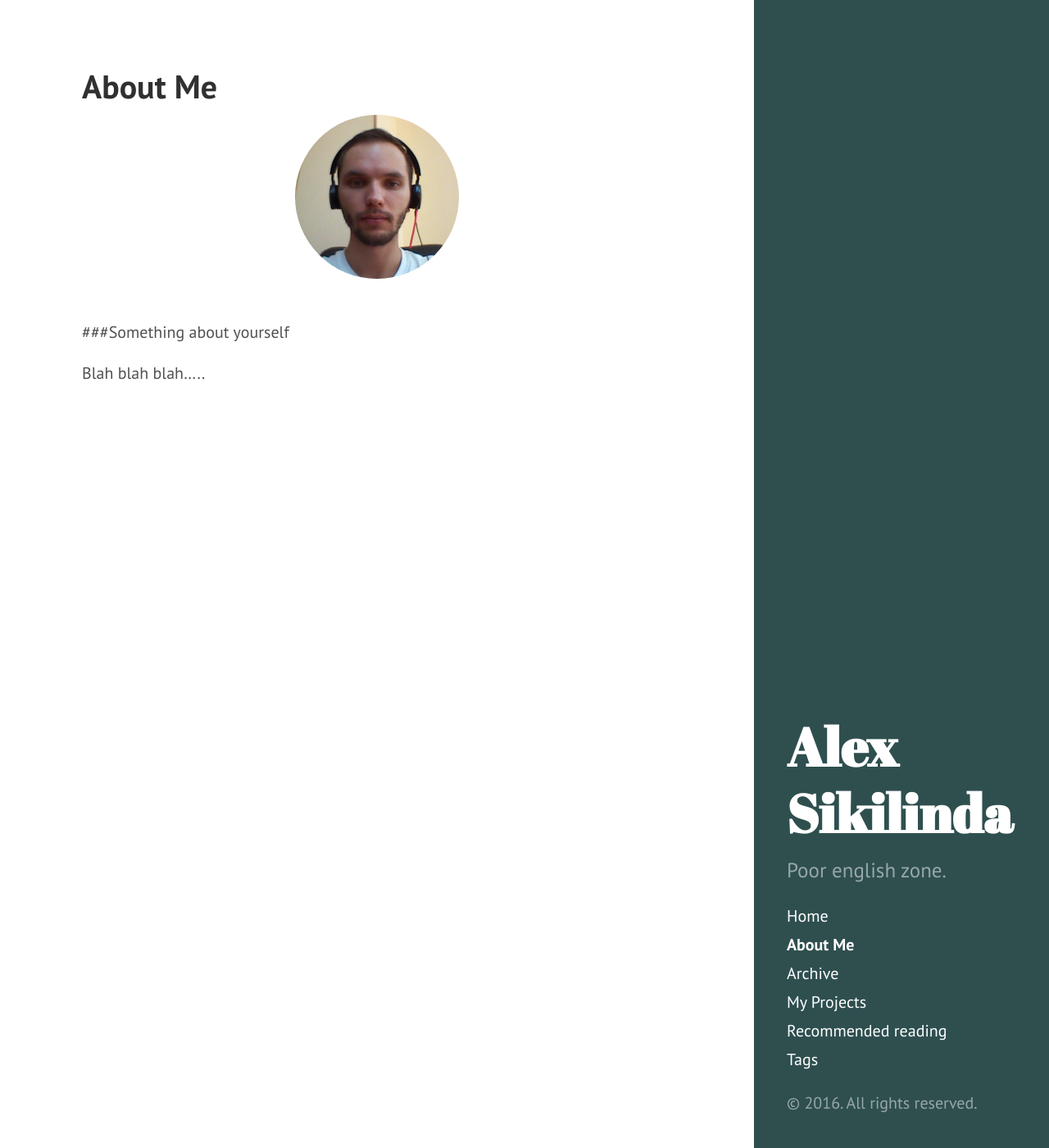
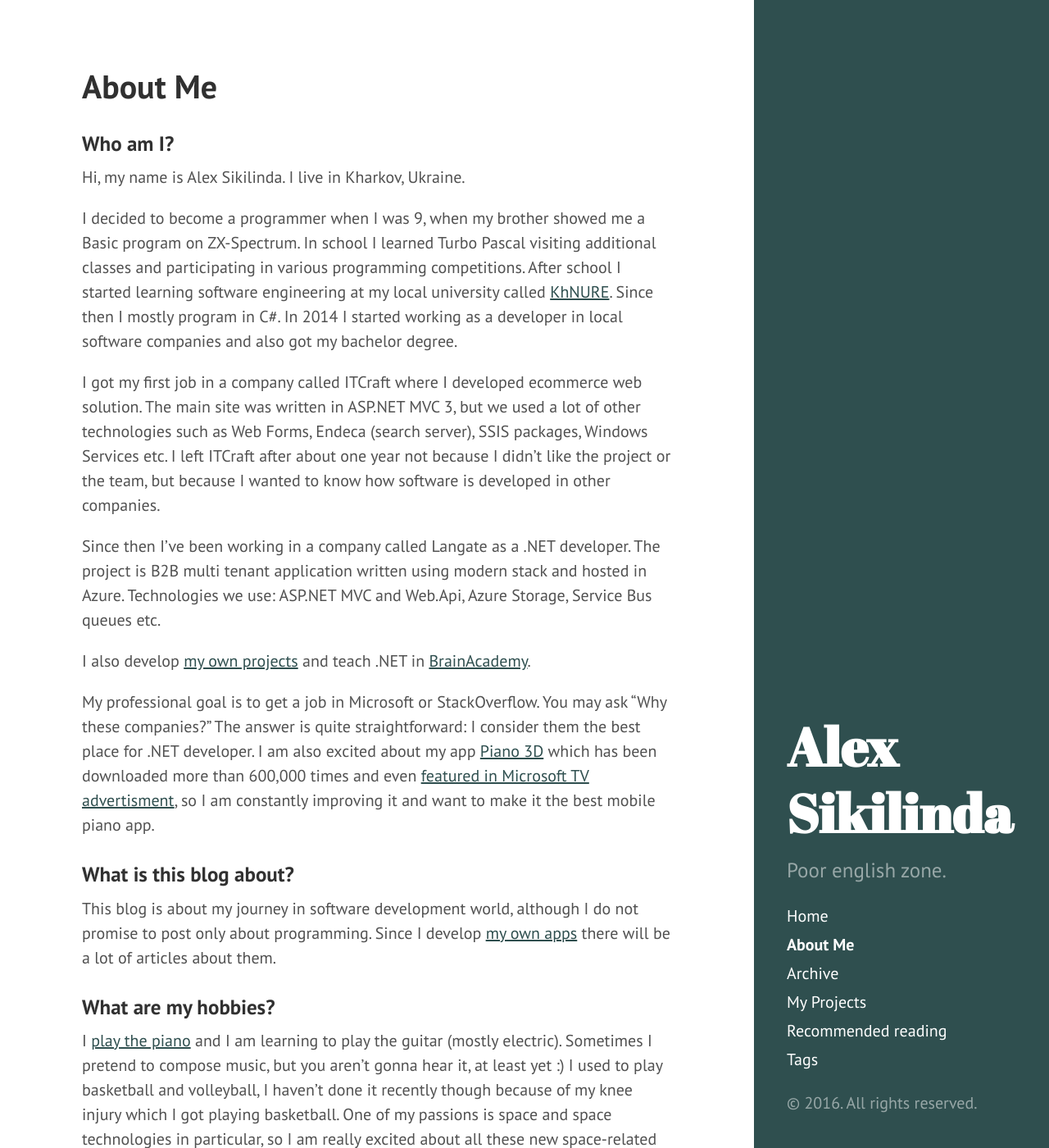
Before and after one commit to AlexSikilinda/alexsikilinda.github.io, a Jekyll site: the page built from about.md, in a window 1280 px wide and 1400 px high. Shown: the whole window at 82% size. Built offline with Jekyll 4.4.1, drawn with Linux system fonts in a browser that asks for light colours; some of the changed text lies outside the part shown.

Commit message:
Add About Me page

```diff
--- a/about.md
+++ b/about.md
@@ -3,10 +3,49 @@ layout: page
 title: About Me
 ---
 
-<div class="circularProfilePic"></div>
+<!--<div class="circularProfilePic"></div>
 
-<br>
+<br> -->
 
-###Something about yourself
+### Who am I?
 
-Blah blah blah.....
+Hi, my name is Alex Sikilinda. I live in Kharkov, Ukraine.
+
+I decided to become a programmer when I was 9, when my brother showed me a Basic program on ZX-Spectrum.
+In school I learned Turbo Pascal visiting additional classes and participating in various programming competitions.
+After school I started learning software engineering at my local university called [KhNURE](http://nure.ua/).
+Since then I mostly program in C#. In 2014 I started working as a developer in local software companies and also got my bachelor degree.
+
+I got my first job in a company called ITCraft where I developed ecommerce web solution. The main site was written in ASP.NET MVC 3, but we used a lot of
+other technologies such as Web Forms, Endeca (search server), SSIS packages, Windows Services etc. I left ITCraft after about one year not because I didn't like
+the project or the team, but because I wanted to know how software is developed in other companies.
+
+Since then I've been working in a company called Langate as a .NET developer. The project is B2B multi tenant application written using modern stack and hosted in Azure.
+Technologies we use: ASP.NET MVC and Web.Api, Azure Storage, Service Bus queues etc.
+
+I also develop [my own projects](/myprojects/) and teach .NET in [BrainAcademy](http://brainacad.kh.ua/).
+
+My professional goal is to get a job in Microsoft or StackOverflow. You may ask "Why these companies?" The answer is quite straightforward: I consider them the best place for .NET developer.
+I am also excited about my app [Piano 3D](/myprojects/) which has been downloaded more than 600,000 times and even [featured in Microsoft TV advertisment](/posts/piano3d-featured-in-MS-advertisment/),
+so I am constantly improving it and want to make it the best mobile piano app.
+
+### What is this blog about?
+
+This blog is about my journey in software development world, although I do not promise to post only about programming.
+Since I develop [my own apps](/myprojects/) there will be a lot of articles about them.
+
+### What are my hobbies?
+
+I [play the piano](https://soundcloud.com/alex-sikilinda) and I am learning to play the guitar (mostly electric). Sometimes I pretend to compose music,
+but you aren't gonna hear it, at least yet :)
+I used to play basketball and volleyball, I haven't done it recently though because of my knee injury which I got playing basketball.
+One of my passions is space and space technologies in particular, so I am really excited about all these new space-related private companies such as SpaceX,
+Virgin Galactic, Blue Origin etc.
+
+### How can you contact me?
+
+[Linkedin](https://www.linkedin.com/in/alexsikilinda?trk=nav_responsive_tab_profile)
+
+[Twitter](https://twitter.com/AlexSikilinda)
+
+alex.sikilinda@gmail.com
--- a/assets/css/custom.css
+++ b/assets/css/custom.css
@@ -196,3 +196,6 @@ a.anchor-link:active { color: #EC7963; }
   font-size: 90%;
   padding-left: 6px;
 }
+.page a {
+  text-decoration: underline;
+}
--- a/public/css/custom.css
+++ b/public/css/custom.css
@@ -74,3 +74,7 @@
 .tag:hover::after {
    border-left-color: #2F4F4F;
 }
+
+.page a {
+  text-decoration: underline;
+}
```
